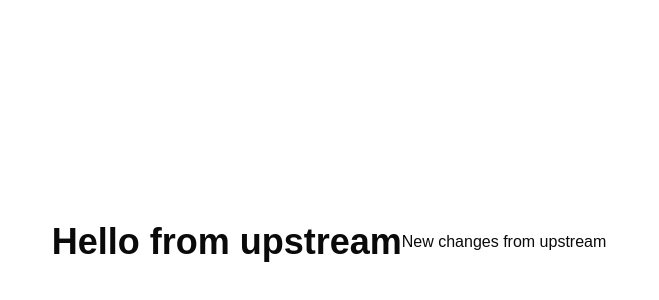
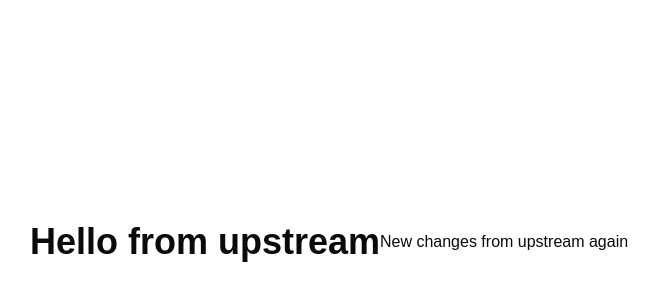
Before and after one commit to FgrReloaded/test-nvm-git, a Next.js app in the folder apps/web/: page / in a window 1280 px wide. Shown: the part 158-458 px from the top of the page, without its empty margins (311-970 px from the left). Built offline with nearby package versions, Linux system fonts and the light colour scheme.

Commit message:
test-2 (same as test-1)

```diff
--- a/apps/web/src/app/page.tsx
+++ b/apps/web/src/app/page.tsx
@@ -2,7 +2,7 @@ export default function Home() {
   return (
     <div className="h-screen w-screen flex justify-center items-center">
       <h1 className="text-4xl font-bold">Hello from upstream</h1>
-      <h1>New changes from upstream</h1>
+      <h1>New changes from upstream again</h1>
     </div>
   );
 }
```
